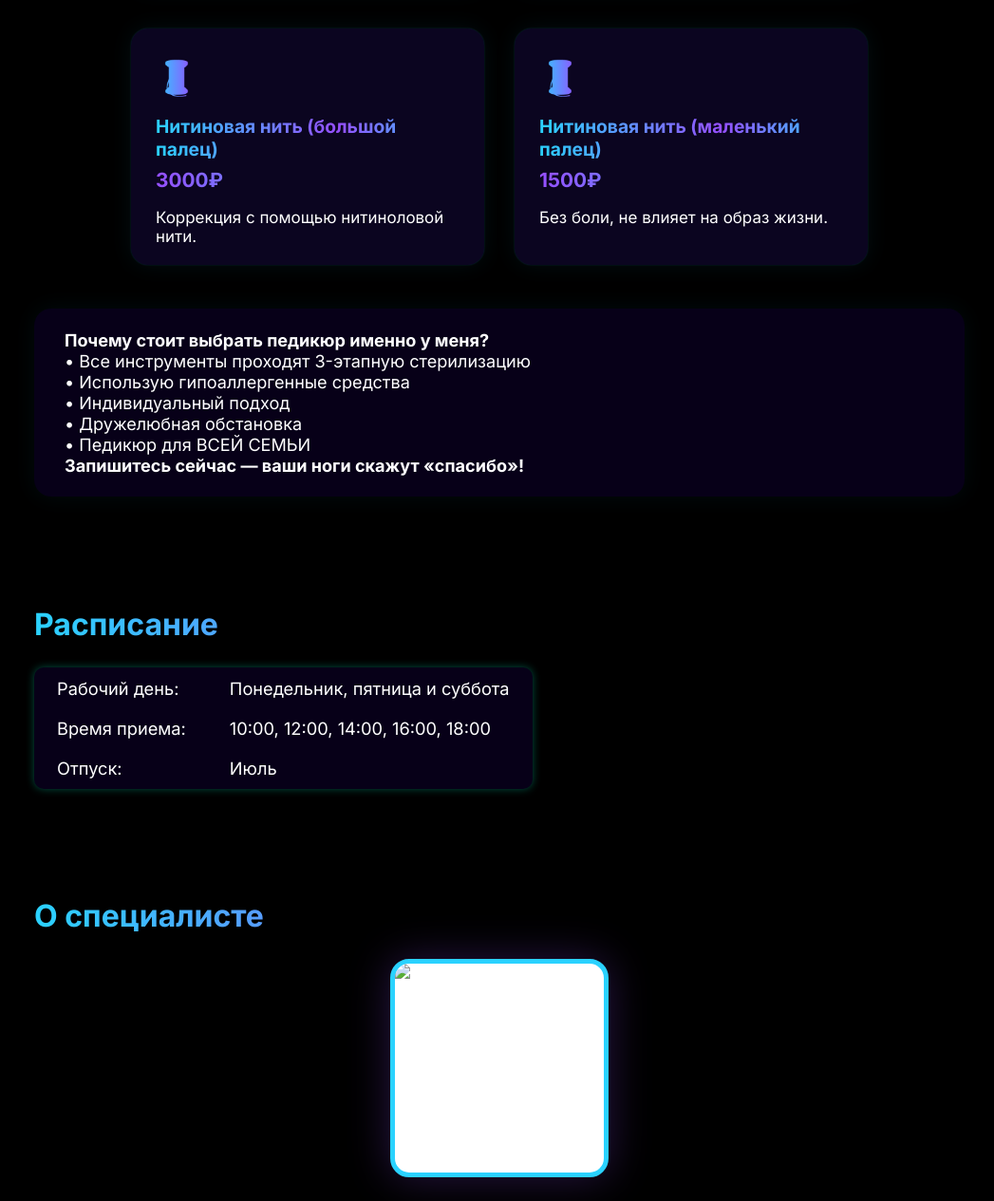
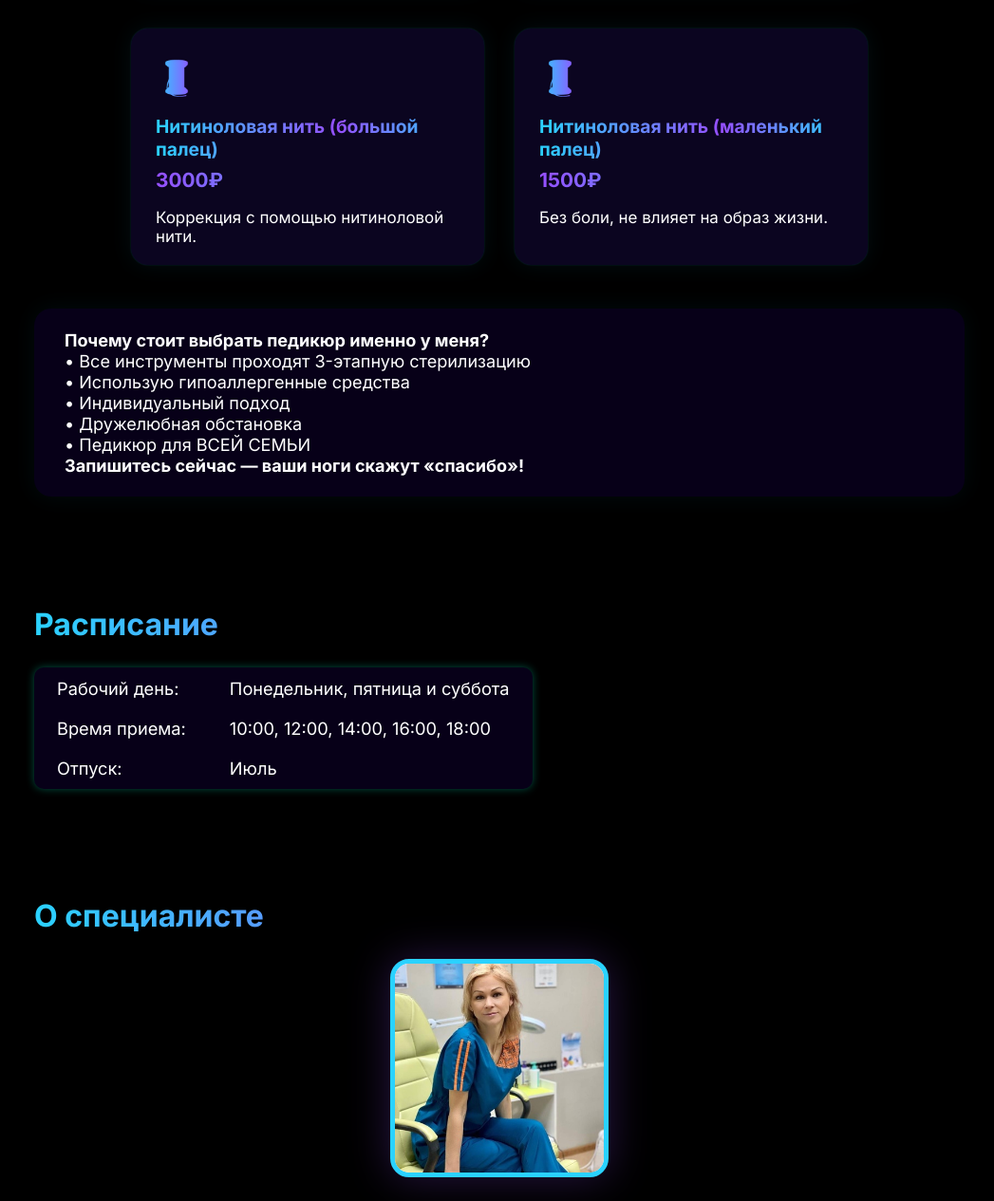
Before and after one commit to Masyana90/price, a plain HTML site: page index.html in a window 1280 px wide. Shown: the part 1420-2685 px from the top of the page at 95% size, without its empty margins (114-1161 px from the left). Drawn offline with Linux system fonts and the light colour scheme.

Commit message:
Update index.html

```diff
--- a/index.html
+++ b/index.html
@@ -87,7 +87,7 @@
     <div class="service-card">
       <div class="service-icon">🧵</div>
       <div>
-        <h3 class="gradient-title">Нитиновая нить (большой палец)</h3>
+        <h3 class="gradient-title">Нитиноловая нить (большой палец)</h3>
         <div class="service-price">3000₽</div>
         <p>Коррекция с помощью нитиноловой нити.</p>
       </div>
@@ -95,7 +95,7 @@
     <div class="service-card">
       <div class="service-icon">🧵</div>
       <div>
-        <h3 class="gradient-title">Нитиновая нить (маленький палец)</h3>
+        <h3 class="gradient-title">Нитиноловая нить (маленький палец)</h3>
         <div class="service-price">1500₽</div>
         <p>Без боли, не влияет на образ жизни.</p>
       </div>
@@ -122,7 +122,7 @@
 <section id="about" class="section">
   <h2 class="gradient-title">О специалисте</h2>
   <div class="about-photo-wrap">
-    <img src="images/avatar.jpg" alt="Фото Марии Колесник" class="about-photo-large">
+    <img src="maria.jpg" alt="Фото Марии Колесник" class="about-photo-large">
   </div>
   <div class="about-text">
     <p>Мария Колесник — дипломированный подолог с медицинским образованием (специальность «Сестринское дело»). Опытный мастер педикюра, оказывающий услуги с соблюдением медицинских стандартов и индивидуальным подходом к каждому клиенту.</p>
```
